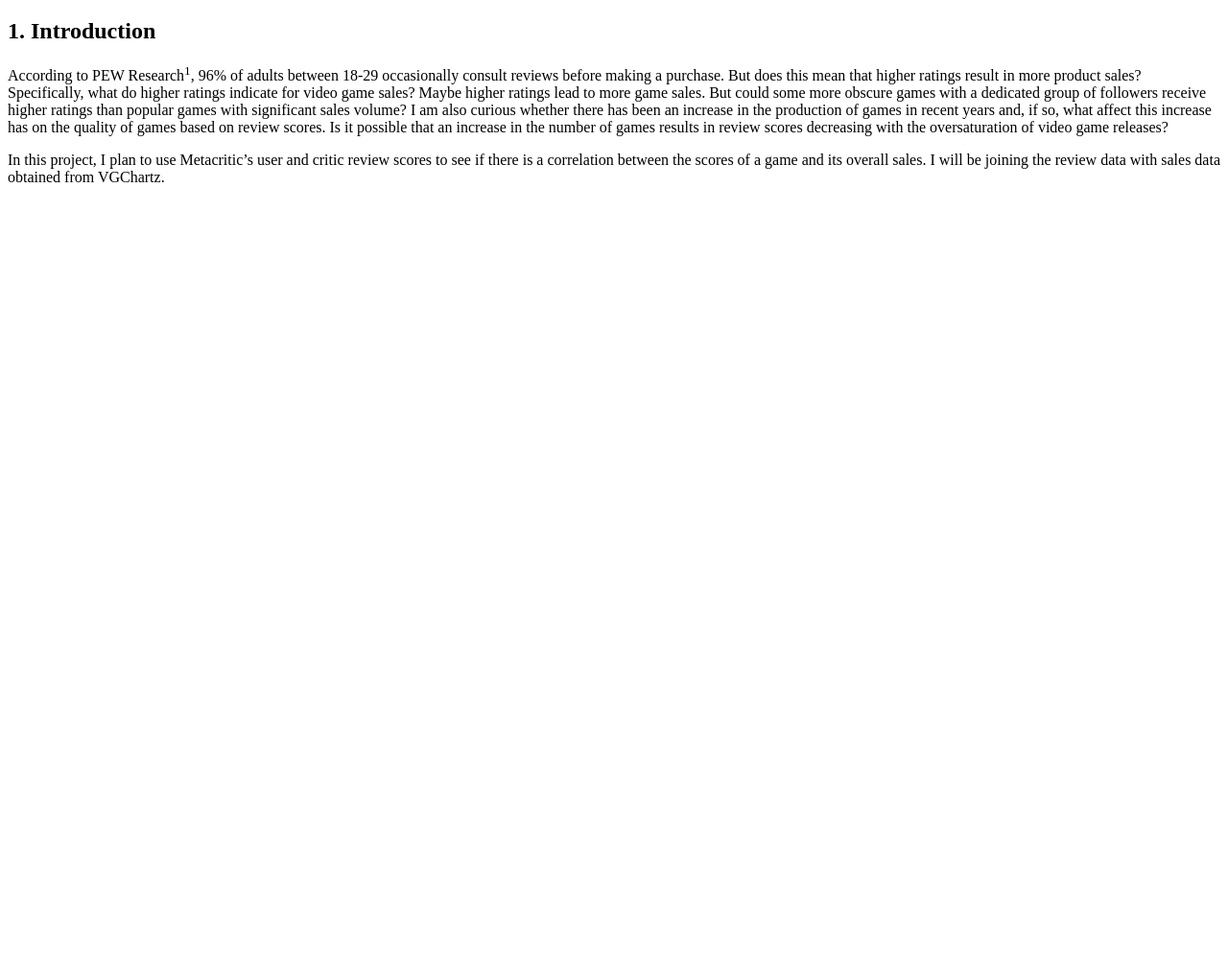
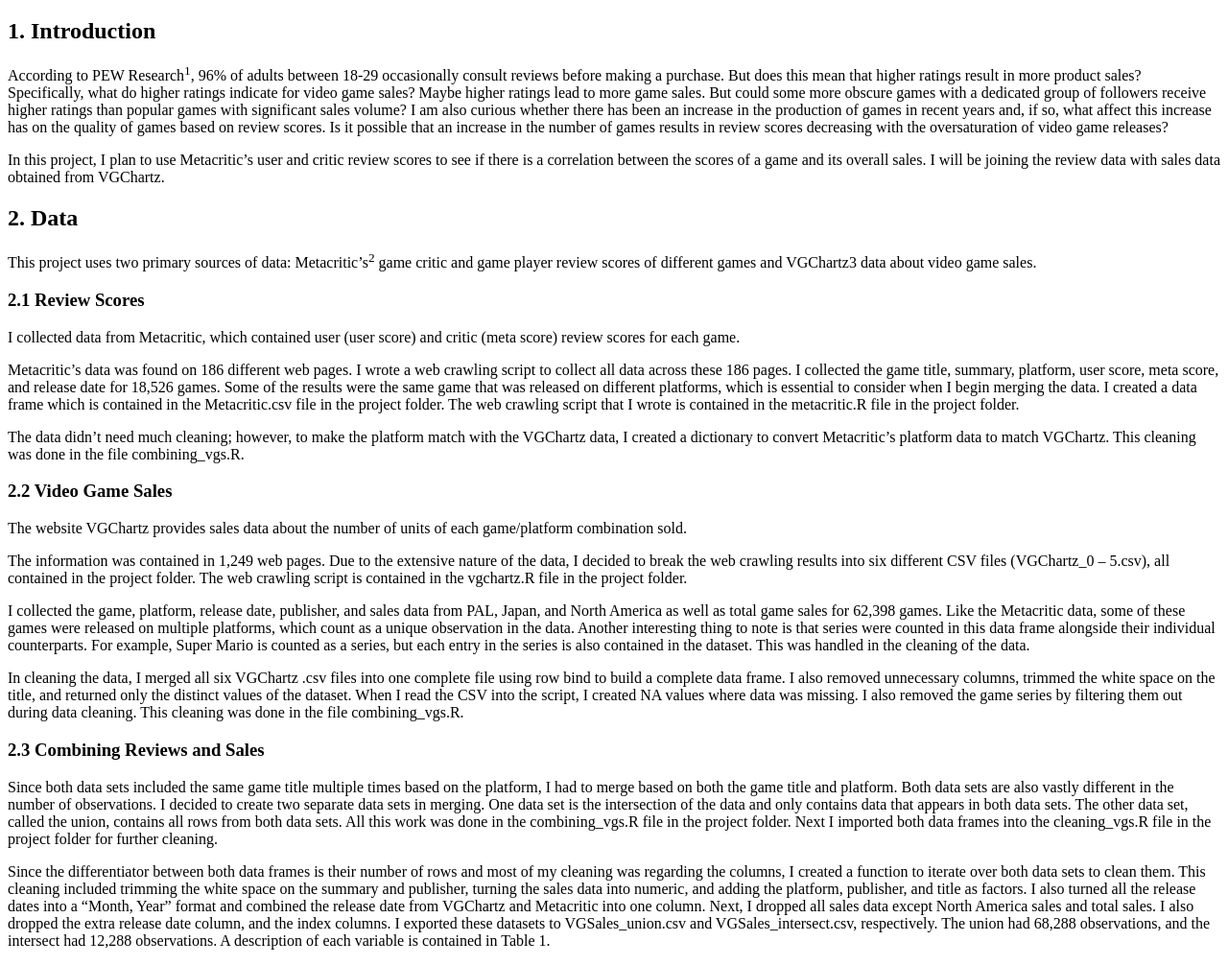
Before and after one commit to ella-zaputil/3300-module7, a plain HTML site: page index.html in a window 1280 px wide. Shown: the part 61-1067 px from the top of the page at 96% size. Before the commit the page ends 800 px from the top, so only its background shows below. Drawn offline with Linux system fonts and the light colour scheme.

Commit message:
Added text from data section

```diff
--- a/index.html
+++ b/index.html
@@ -25,7 +25,57 @@
             between the scores of a game and its overall sales. I will be joining the review data with sales data
             obtained from VGChartz.</p>
         </section>
-        <section id="data"> </section>
+        <section id="data">
+            <h2> 2. Data </h2>
+            <p>This project uses two primary sources of data: Metacritic’s<sup>2</sup> game critic and game player review scores
+            of different games and VGChartz3 data about video game sales.</p>
+            <h3>2.1 Review Scores</h3>
+            <p>I collected data from Metacritic, which contained user (user score) and critic (meta score) review scores
+            for each game.</p>
+            <p>Metacritic’s data was found on 186 different web pages. I wrote a web crawling script to collect all data
+            across these 186 pages. I collected the game title, summary, platform, user score, meta score, and
+            release date for 18,526 games. Some of the results were the same game that was released on different
+            platforms, which is essential to consider when I begin merging the data. I created a data frame which is
+            contained in the Metacritic.csv file in the project folder. The web crawling script that I wrote is
+            contained in the metacritic.R file in the project folder.</p>
+            <p>The data didn’t need much cleaning; however, to make the platform match with the VGChartz data, I
+            created a dictionary to convert Metacritic’s platform data to match VGChartz. This cleaning was done in
+            the file combining_vgs.R. </p>
+            <h3> 2.2 Video Game Sales</h3>
+            <p>The website VGChartz provides sales data about the number of units of each game/platform
+            combination sold. </p>
+            <p>The information was contained in 1,249 web pages. Due to the extensive nature of the data, I decided to
+            break the web crawling results into six different CSV files (VGChartz_0 – 5.csv), all contained in the
+            project folder. The web crawling script is contained in the vgchartz.R file in the project folder. </p>
+            <p>I collected the game, platform, release date, publisher, and sales data from PAL, Japan, and North
+            America as well as total game sales for 62,398 games. Like the Metacritic data, some of these games
+            were released on multiple platforms, which count as a unique observation in the data. Another
+            interesting thing to note is that series were counted in this data frame alongside their individual
+            counterparts. For example, Super Mario is counted as a series, but each entry in the series is also
+            contained in the dataset. This was handled in the cleaning of the data.</p>
+            <p>In cleaning the data, I merged all six VGChartz .csv files into one complete file using row bind to build a
+            complete data frame. I also removed unnecessary columns, trimmed the white space on the title, and
+            returned only the distinct values of the dataset. When I read the CSV into the script, I created NA values
+            where data was missing. I also removed the game series by filtering them out during data cleaning. This
+            cleaning was done in the file combining_vgs.R. </p>
+            <h3> 2.3 Combining Reviews and Sales</h3>
+            <p>Since both data sets included the same game title multiple times based on the platform, I had to merge
+            based on both the game title and platform. Both data sets are also vastly different in the number of
+            observations. I decided to create two separate data sets in merging. One data set is the intersection of
+            the data and only contains data that appears in both data sets. The other data set, called the union,
+            contains all rows from both data sets. All this work was done in the combining_vgs.R file in the project
+            folder. Next I imported both data frames into the cleaning_vgs.R file in the project folder for further
+            cleaning. </p>
+            <p>Since the differentiator between both data frames is their number of rows and most of my cleaning was
+            regarding the columns, I created a function to iterate over both data sets to clean them. This cleaning
+            included trimming the white space on the summary and publisher, turning the sales data into numeric,
+            and adding the platform, publisher, and title as factors. I also turned all the release dates into a “Month,
+            Year” format and combined the release date from VGChartz and Metacritic into one column. Next, I
+            dropped all sales data except North America sales and total sales. I also dropped the extra release date
+            column, and the index columns. I exported these datasets to VGSales_union.csv and
+            VGSales_intersect.csv, respectively. The union had 68,288 observations, and the intersect had 12,288
+            observations. A description of each variable is contained in Table 1. </p>
+        </section>
         <section id="analysis"> </section>
         <section id="conclusion"> </section>
     </main>
```
